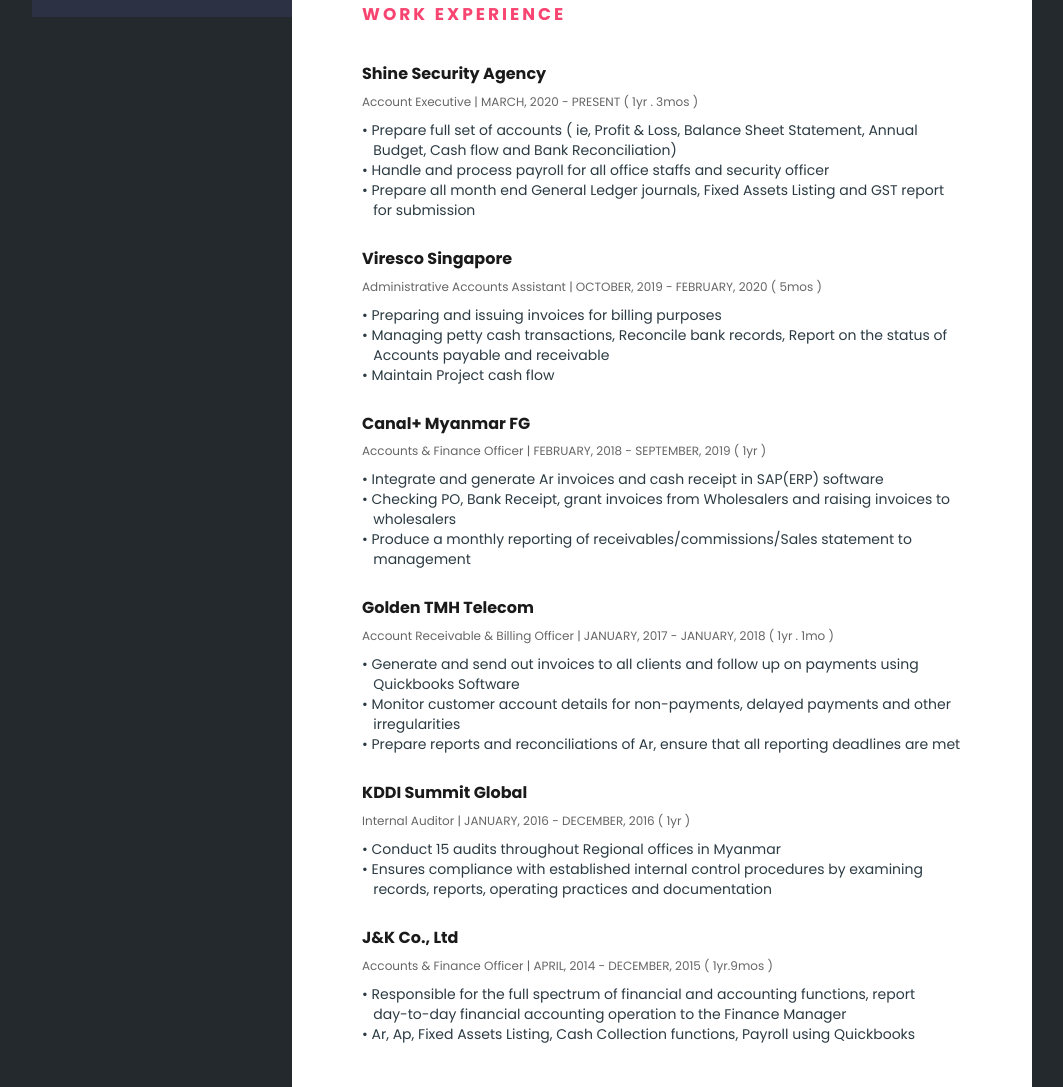
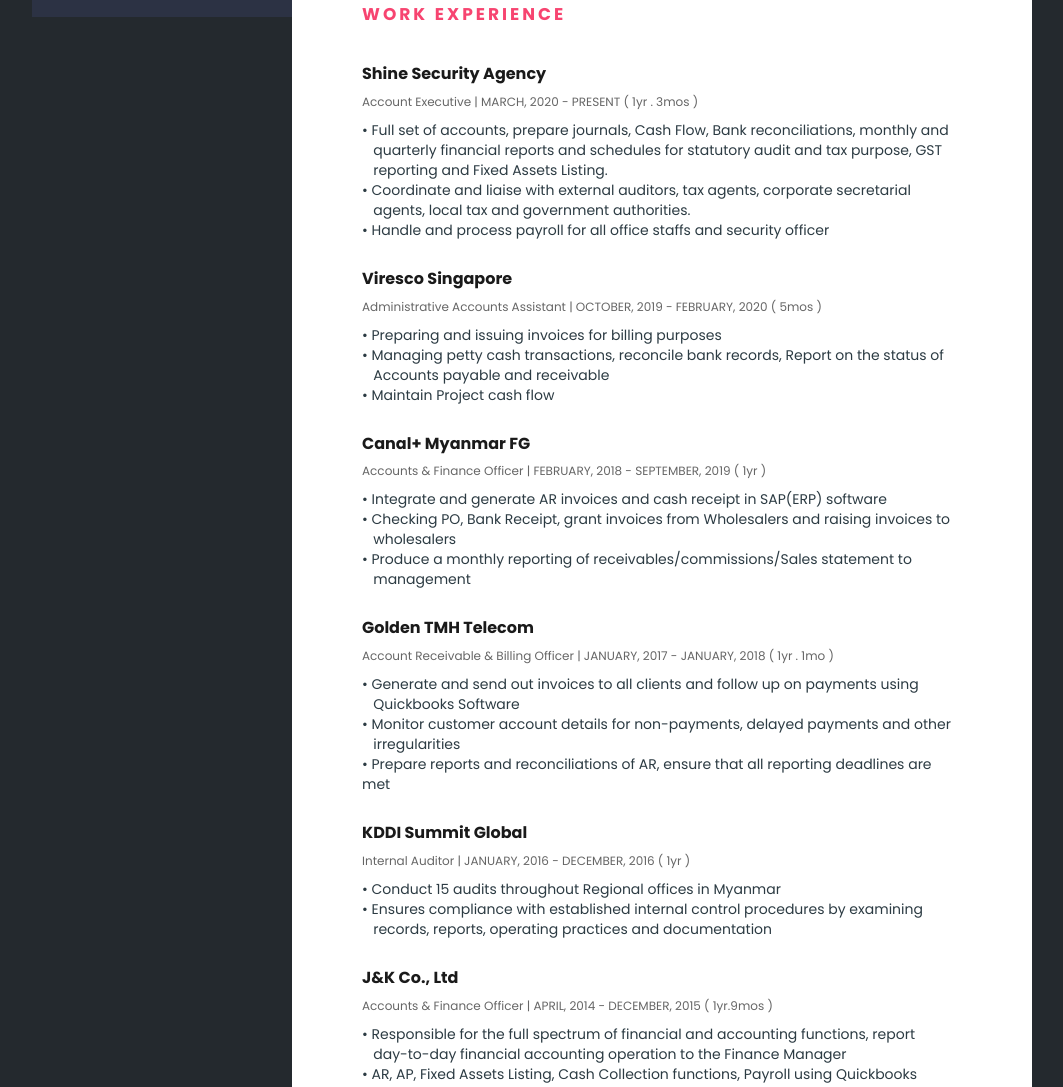
Before and after one commit to laimonnaing/laimonnaing.github.io, a plain HTML site: page index.html in a window 1280 px wide. Shown: the part 783-1870 px from the top of the page, without its empty margins (108-1171 px from the left). Drawn offline with Linux system fonts and the light colour scheme.

Commit message:
Update index.html

```diff
--- a/index.html
+++ b/index.html
@@ -203,10 +203,10 @@
 							<div class="top-item resume-item">
 								<h2>Shine Security Agency</h2>
 								<span>Account Executive  |  MARCH, 2020  - PRESENT ( 1yr . 3mos )</span>
-								<p>• Prepare full set of accounts ( ie, Profit & Loss, Balance Sheet Statement, Annual &nbsp;&nbsp;&nbsp;Budget, Cash flow and Bank Reconciliation)<br>
-									• Handle and process payroll for all office staffs and security officer<br>
-									• Prepare all month end General Ledger journals, Fixed Assets Listing and GST
-									report &nbsp;&nbsp;&nbsp;for submission</p>
+								<p>• Full set of accounts, prepare journals, Cash Flow, Bank reconciliations, monthly and &nbsp;&nbsp;&nbsp;quarterly financial reports and schedules for statutory audit and  tax purpose, GST &nbsp;&nbsp;&nbsp;reporting and Fixed Assets Listing.<br>
+
+									• Coordinate and liaise with external auditors, tax agents, corporate secretarial &nbsp;&nbsp;&nbsp;agents, local tax and government authorities.<br>
+									• Handle and process payroll for all office staffs and security officer</p>
 							</div>
 						</div>
 
@@ -215,7 +215,7 @@
 								<h2>Viresco Singapore</h2>
 								<span>Administrative Accounts Assistant  |  OCTOBER, 2019 - FEBRUARY, 2020 ( 5mos )</span>
 								<p>• Preparing and issuing invoices for billing purposes<br>
-									• Managing petty cash transactions, Reconcile bank records, Report on the
+									• Managing petty cash transactions, reconcile bank records, Report on the
 									status of &nbsp;&nbsp;&nbsp;Accounts payable and receivable <br>
 									• Maintain Project cash flow</p>
 							</div>
@@ -225,7 +225,7 @@
 							<div class="resume-item">
 								<h2>Canal+ Myanmar FG</h2>
 								<span>Accounts & Finance Officer  |  FEBRUARY, 2018 - SEPTEMBER, 2019 ( 1yr )</span>
-								<p>• Integrate and generate Ar invoices and cash receipt in SAP(ERP) software<br>
+								<p>• Integrate and generate AR invoices and cash receipt in SAP(ERP) software<br>
 									• Checking PO, Bank Receipt, grant invoices from Wholesalers and raising
 									invoices to &nbsp;&nbsp;&nbsp;wholesalers<br>
 									• Produce a monthly reporting of receivables/commissions/Sales statement to
@@ -238,7 +238,7 @@
 								<span>Account Receivable & Billing Officer  |  JANUARY, 2017 - JANUARY, 2018 ( 1yr . 1mo )</span>
 								<p>• Generate and send out invoices to all clients and follow up on payments using &nbsp;&nbsp;&nbsp;Quickbooks Software<br>
 									• Monitor customer account details for non-payments, delayed payments and other &nbsp;&nbsp;&nbsp;irregularities<br>
-									• Prepare reports and reconciliations of Ar, ensure that all reporting deadlines are met</p>
+									• Prepare reports and reconciliations of AR, ensure that all reporting deadlines are met</p>
 							</div>
 						</div>
 						<div class="col-md-12 col-sm-12 col-xs-12">
@@ -255,7 +255,7 @@
 								<h2>J&K Co., Ltd</h2>
 								<span>Accounts & Finance Officer  |  APRIL, 2014 - DECEMBER, 2015 ( 1yr.9mos )</span>
 								<p>• Responsible for the full spectrum of financial and accounting functions, report &nbsp;&nbsp;&nbsp;day-to-day financial accounting operation to the Finance Manager
-									<br>• Ar, Ap, Fixed Assets Listing, Cash Collection functions, Payroll using Quickbooks</p>
+									<br>• AR, AP, Fixed Assets Listing, Cash Collection functions, Payroll using Quickbooks</p>
 							</div>
 						</div>
 
```
